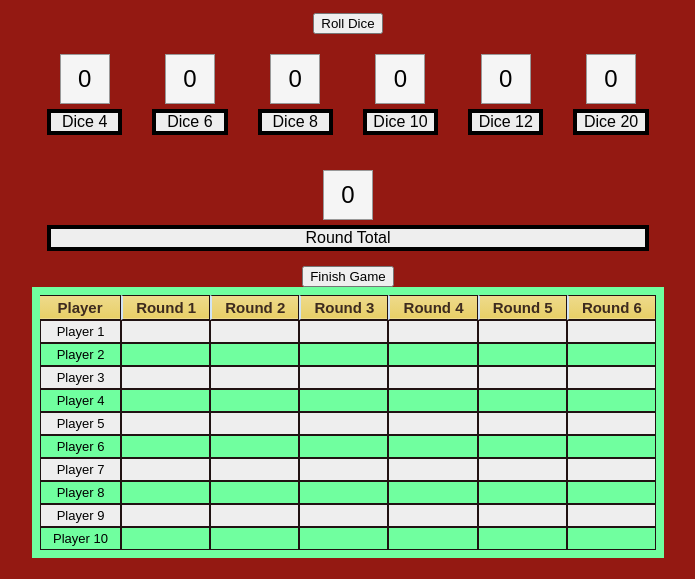
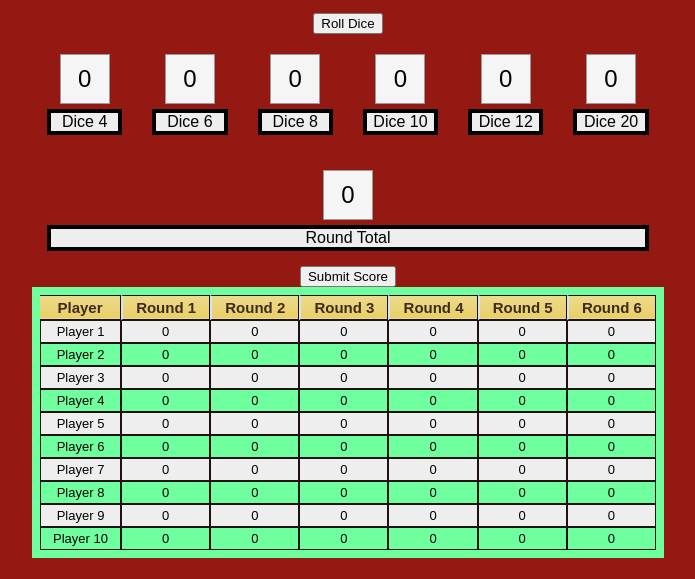
Before and after one commit to nntimm1/DiceGame, a plain HTML site: page index.html in a window 1280 px wide. Shown: the part 101-680 px from the top of the page, without its empty margins (292-987 px from the left). Drawn offline with Linux system fonts and the light colour scheme.

Commit message:
working on arrays for scoresheet and function to apply scores

```diff
--- a/gamePlay.js
+++ b/gamePlay.js
@@ -1,14 +1,15 @@
-"use strict";
-let playerOneScore = 0;
-let playerTwoScore = 0;
-let playerThreeScore = 0;
-let playerFourScore = 0;
-let playerFiveScore = 0;
-let playerSixScore = 0;
-let playerSevenScore = 0;
-let playerEightScore = 0;
-let playerNineScore = 0;
-let playerTenScore = 0;
+
+let round1Players = [{id="2-1"},{id="2-2"},{id="2-3"},{id="2-4"},{id="2-5"},{id="2-6"},{id="2-7"},{id="2-8"},{id="2-9"},{id="2-10"}];
+let round2Players = [{id="3-1"},{id="3-2"},{id="3-3"},{id="3-4"},{id="3-5"},{id="3-6"},{id="3-7"},{id="3-8"},{id="3-9"},{id="3-10"}];
+let round3Players = [{id="4-1"},{id="4-2"},{id="4-3"},{id="4-4"},{id="4-5"},{id="4-6"},{id="4-7"},{id="4-8"},{id="4-9"},{id="4-10"}];
+let round4Players = [{id="5-1"},{id="5-2"},{id="5-3"},{id="5-4"},{id="5-5"},{id="5-6"},{id="5-7"},{id="5-8"},{id="5-9"},{id="5-10"}];
+let round5Players = [{id="6-1"},{id="6-2"},{id="6-3"},{id="6-4"},{id="6-5"},{id="6-6"},{id="6-7"},{id="6-8"},{id="6-9"},{id="6-10"}];
+let round6Players = [{id="7-1"},{id="7-2"},{id="7-3"},{id="7-4"},{id="7-5"},{id="7-6"},{id="7-7"},{id="7-8"},{id="7-9"},{id="7-10"}];
+
+
+
+
+
 
 let playerOneStatus = false;
 let playerTwoStatus = false;
@@ -21,24 +22,13 @@ let playerEightStatus = false;
 let playerNineStatus = false;
 let playerTenStatus = false;
 
-
 let d4;
 let d6;
 let d8;
 let d10;
 let d12;
 let d20;
-let dT;
-
-
-
-
-function addTotalDice (num1,num2,num3,num4,num5,num6){
-    let result = num1 + num2 + num3 + num4 + num5 + num6;
-    return result;
-}
-
-let turnTotal = addTotalDice (dice4,dice6,dice8,dice10,dice12,dice20);
+let diceTotal;
 
 function rollDi(){
         d4 = Math.floor(Math.random() * 4) + 1;
@@ -53,13 +43,36 @@ function rollDi(){
         let die10 = document.getElementById("dice10");
         let die12 = document.getElementById("dice12");
         let die20 = document.getElementById("dice20");
-        let dT = document.getElementById("diceTotal");
-        dT = d4 + d6 + d8 + d10 + d12 + d20;
+        let dT = (d4 + d6 + d8 + d10 + d12 + d20);
+        let diceTotal = document.getElementById("diceTotal");
         die4.innerHTML = d4;
         die6.innerHTML = d6;
         die8.innerHTML = d8;
         die10.innerHTML = d10;
         die12.innerHTML = d12;
         die20.innerHTML = d20;
-        dT.innerHTML = dT;
+        diceTotal.innerHTML = dT;
     }
+
+    function submitScore(){
+        for (var i = 0 ; i < round1Players.length; i++)
+        if ([i] =0 ){
+            [i] = document.getElementById("diceTotal")
+            break
+        }
+        else{
+            i++;
+        };
+    }
+
+
+function playerRound(){
+ for (var i=0; i<playersList.length; i++){
+    if([i]=0){
+        rollDi();
+    }
+
+ }
+
+
+}
--- a/index.html
+++ b/index.html
@@ -59,9 +59,9 @@
 		</div>
 	</section>
 </center>
-		<button type="button" id="p1TieBreak" style="display: none" onclick="p1BreakTie()">P1 Tie Break!</button>
-		<button type="button" id="finishButton" onclick="finishGame()">Finish Game</button>
-		<button type="button" id="p2TieBreak" style="display: none" onclick="p2BreakTie()">P2 Tie Break!</button>
+
+		<button type="button" id="finishButton" onclick="submitScore()">Submit Score</button>
+
 
 	</center>
 	<center>
@@ -80,102 +80,102 @@
 				<div class="divTableBody">
 					<div id="player1" class="divTableRow">
 						<div id="1-1" class="divTableCell">Player 1</div>
-						<div id="2-1" class="divTableCell"></div>
-						<div id="3-1" class="divTableCell"></div>
-						<div id="4-1" class="divTableCell"></div>
-						<div id="5-1" class="divTableCell"></div>
-						<div id="6-1" class="divTableCell"></div>
-						<div id="7-1" class="divTableCell"></div>
+						<div id="2-1" class="divTableCell">0</div>
+						<div id="3-1" class="divTableCell">0</div>
+						<div id="4-1" class="divTableCell">0</div>
+						<div id="5-1" class="divTableCell">0</div>
+						<div id="6-1" class="divTableCell">0</div>
+						<div id="7-1" class="divTableCell">0</div>
 
 					</div>
 					<div id="player2" class="divTableRow">
 						<div id="1-2" class="divTableCell">Player 2</div>
-						<div id="2-2" class="divTableCell"></div>
-						<div id="3-2" class="divTableCell"></div>
-						<div id="4-2" class="divTableCell"></div>
-						<div id="5-2" class="divTableCell"></div>
-						<div id="6-2" class="divTableCell"></div>
-						<div id="7-2" class="divTableCell"></div>
+						<div id="2-2" class="divTableCell">0</div>
+						<div id="3-2" class="divTableCell">0</div>
+						<div id="4-2" class="divTableCell">0</div>
+						<div id="5-2" class="divTableCell">0</div>
+						<div id="6-2" class="divTableCell">0</div>
+						<div id="7-2" class="divTableCell">0</div>
 
 					</div>
 					<div id="player3" class="divTableRow">
 						<div id="1-3" class="divTableCell">Player 3</div>
-						<div id="2-3" class="divTableCell"></div>
-						<div id="3-3" class="divTableCell"></div>
-                        <div id="4-3" class="divTableCell"></div>
-    					<div id="5-3" class="divTableCell"></div>
-						<div id="6-3" class="divTableCell"></div>
-						<div id="7-3" class="divTableCell"></div>
+						<div id="2-3" class="divTableCell">0</div>
+						<div id="3-3" class="divTableCell">0</div>
+                        <div id="4-3" class="divTableCell">0</div>
+    					<div id="5-3" class="divTableCell">0</div>
+						<div id="6-3" class="divTableCell">0</div>
+						<div id="7-3" class="divTableCell">0</div>
 
 					</div>
 					<div id="player4" class="divTableRow">
 						<div id="1-4" class="divTableCell">Player 4</div>
-						<div id="2-4" class="divTableCell"></div>
-						<div id="3-4" class="divTableCell"></div>
-						<div id="4-4" class="divTableCell"></div>
-						<div id="5-4" class="divTableCell"></div>
-						<div id="6-4" class="divTableCell"></div>
-						<div id="7-4" class="divTableCell"></div>
+						<div id="2-4" class="divTableCell">0</div>
+						<div id="3-4" class="divTableCell">0</div>
+						<div id="4-4" class="divTableCell">0</div>
+						<div id="5-4" class="divTableCell">0</div>
+						<div id="6-4" class="divTableCell">0</div>
+						<div id="7-4" class="divTableCell">0</div>
 
 					</div>
 					<div id="player5" class="divTableRow">
 						<div id="1-5" class="divTableCell">Player 5</div>
-						<div id="2-5" class="divTableCell"></div>
-						<div id="3-5" class="divTableCell"></div>
-						<div id="4-5" class="divTableCell"></div>
-						<div id="5-5" class="divTableCell"></div>
-						<div id="6-5" class="divTableCell"></div>
-						<div id="7-5" class="divTableCell"></div>
+						<div id="2-5" class="divTableCell">0</div>
+						<div id="3-5" class="divTableCell">0</div>
+						<div id="4-5" class="divTableCell">0</div>
+						<div id="5-5" class="divTableCell">0</div>
+						<div id="6-5" class="divTableCell">0</div>
+						<div id="7-5" class="divTableCell">0</div>
 
 					</div>
 					<div id="player6" class="divTableRow">
 						<div id="1-6" class="divTableCell">Player 6</div>
-						<div id="2-6" class="divTableCell"></div>
-						<div id="3-6" class="divTableCell"></div>
-						<div id="4-6" class="divTableCell"></div>
-						<div id="5-6" class="divTableCell"></div>
-						<div id="6-6" class="divTableCell"></div>
-						<div id="7-6" class="divTableCell"></div>
+						<div id="2-6" class="divTableCell">0</div>
+						<div id="3-6" class="divTableCell">0</div>
+						<div id="4-6" class="divTableCell">0</div>
+						<div id="5-6" class="divTableCell">0</div>
+						<div id="6-6" class="divTableCell">0</div>
+						<div id="7-6" class="divTableCell">0</div>
 
                     </div>
                     <div id="player7" class="divTableRow">
 						<div id="1-7" class="divTableCell">Player 7</div>
-						<div id="2-7" class="divTableCell"></div>
-						<div id="3-7" class="divTableCell"></div>
-						<div id="4-7" class="divTableCell"></div>
-						<div id="5-7" class="divTableCell"></div>
-						<div id="6-7" class="divTableCell"></div>
-						<div id="7-7" class="divTableCell"></div>
+						<div id="2-7" class="divTableCell">0</div>
+						<div id="3-7" class="divTableCell">0</div>
+						<div id="4-7" class="divTableCell">0</div>
+						<div id="5-7" class="divTableCell">0</div>
+						<div id="6-7" class="divTableCell">0</div>
+						<div id="7-7" class="divTableCell">0</div>
 
                     </div>
                     <div id="player8" class="divTableRow">
 						<div id="1-8" class="divTableCell">Player 8</div>
-						<div id="2-8" class="divTableCell"></div>
-						<div id="3-8" class="divTableCell"></div>
-						<div id="4-8" class="divTableCell"></div>
-						<div id="5-8" class="divTableCell"></div>
-						<div id="6-8" class="divTableCell"></div>
-						<div id="7-8" class="divTableCell"></div>
+						<div id="2-8" class="divTableCell">0</div>
+						<div id="3-8" class="divTableCell">0</div>
+						<div id="4-8" class="divTableCell">0</div>
+						<div id="5-8" class="divTableCell">0</div>
+						<div id="6-8" class="divTableCell">0</div>
+						<div id="7-8" class="divTableCell">0</div>
 
                     </div>
                     <div id="player9" class="divTableRow">
 						<div id="1-9" class="divTableCell">Player 9</div>
-						<div id="2-9" class="divTableCell"></div>
-						<div id="3-9" class="divTableCell"></div>
-						<div id="4-9" class="divTableCell"></div>
-						<div id="5-9" class="divTableCell"></div>
-						<div id="6-9" class="divTableCell"></div>
-						<div id="7-9" class="divTableCell"></div>
+						<div id="2-9" class="divTableCell">0</div>
+						<div id="3-9" class="divTableCell">0</div>
+						<div id="4-9" class="divTableCell">0</div>
+						<div id="5-9" class="divTableCell">0</div>
+						<div id="6-9" class="divTableCell">0</div>
+						<div id="7-9" class="divTableCell">0</div>
 
                     </div>
                     <div id="player10" class="divTableRow">
 						<div id="1-10" class="divTableCell">Player 10</div>
-						<div id="2-10" class="divTableCell"></div>
-						<div id="3-10" class="divTableCell"></div>
-						<div id="4-10" class="divTableCell"></div>
-						<div id="5-10" class="divTableCell"></div>
-						<div id="6-10" class="divTableCell"></div>
-						<div id="7-10" class="divTableCell"></div>
+						<div id="2-10" class="divTableCell">0</div>
+						<div id="3-10" class="divTableCell">0</div>
+						<div id="4-10" class="divTableCell">0</div>
+						<div id="5-10" class="divTableCell">0</div>
+						<div id="6-10" class="divTableCell">0</div>
+						<div id="7-10" class="divTableCell">0</div>
 
 					</div>
 				</div>
--- a/style.css
+++ b/style.css
@@ -85,12 +85,7 @@ h2 {
 	width: 100%;
 	height: auto;
 }
-/*
-img {
-	max-width: 100%;
-	height: auto;
-}
-*/
+
 .banner {
 	padding: 5px;
 }
@@ -120,18 +115,7 @@ textarea {
 	background-color: #fefefe;
 	resize: none;
 }
-/*
-div {
-	width: 100px;
-	height: 100px;
-	background: red;
-	transition: width 2s;
-}
-div:hover {
-	width: 300px;
-}
-*/
-/*bootstrap test below*/
+
 .row:after {
     content: "";
     clear: both;
@@ -180,9 +164,6 @@ div:hover {
 		width: 100%;
 	}
 }
-
-
-/*below is CSS for scoresheet table*/
 
 .dicelabel{
     border: 4px solid black;
@@ -258,9 +239,6 @@ div.scoreSheet {
 .divTableHeading { display: table-header-group;}
 .divTableFoot { display: table-footer-group;}
 .divTableBody { display: table-row-group;}
-
-/*dice*/
-
 div.dice{
 	/*float:left;*/
 	width:50px;
@@ -271,9 +249,7 @@ div.dice{
 	text-align:center;
 	margin:5px;
 }
-div.playerButton{
-	text-align:center;
-}
+
 .rollButton{
 	padding: 15px;
 }
```
